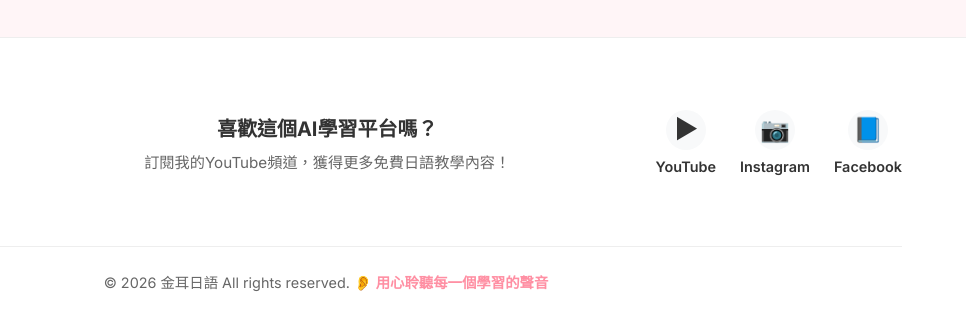
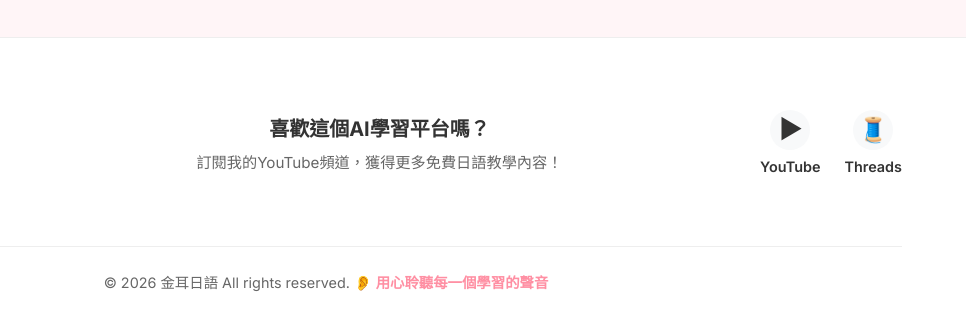
Before and after one commit to SandyHuang8512/Japanese_chat, a plain HTML site: page index.html in a window 1280 px wide. Shown: the part 2317-2633 px from the top of the page, 314-1280 px from the left. Drawn offline with Linux system fonts and the light colour scheme.

Commit message:
Remove nav About, add Threads link, add vocab screen

```diff
--- a/index.html
+++ b/index.html
@@ -26,7 +26,6 @@
                     <a href="#" class="nav-link" data-i18n="nav_records">📝 練習記錄</a>
                     <a href="#" class="nav-link" data-i18n="nav_vocab">📖 單字本</a>
                     <a href="https://www.youtube.com/@Golden-ear-japanese" target="_blank" class="nav-link" data-i18n="nav_resources">📚 學習資源</a>
-                    <a href="#" class="nav-link" data-i18n="nav_about">🏛 關於我們</a>
                 </div>
                 <div class="nav-right">
                     <div class="lang-selector">
@@ -224,13 +223,9 @@
                             <span class="social-icon">▶</span>
                             <span>YouTube</span>
                         </a>
-                        <a href="#" class="social-link">
-                            <span class="social-icon">📷</span>
-                            <span>Instagram</span>
-                        </a>
-                        <a href="#" class="social-link">
-                            <span class="social-icon">📘</span>
-                            <span>Facebook</span>
+                        <a href="https://japanese-chat-knc4.vercel.app/#" target="_blank" class="social-link">
+                            <span class="social-icon">🧵</span>
+                            <span>Threads</span>
                         </a>
                     </div>
                 </div>
@@ -338,6 +333,7 @@
         </div>
     </div>
 
+    <script src="vocab-data.js"></script>
     <script src="app.js"></script>
 </body>
 </html>
```
Also changed, not shown: 1 other file.
